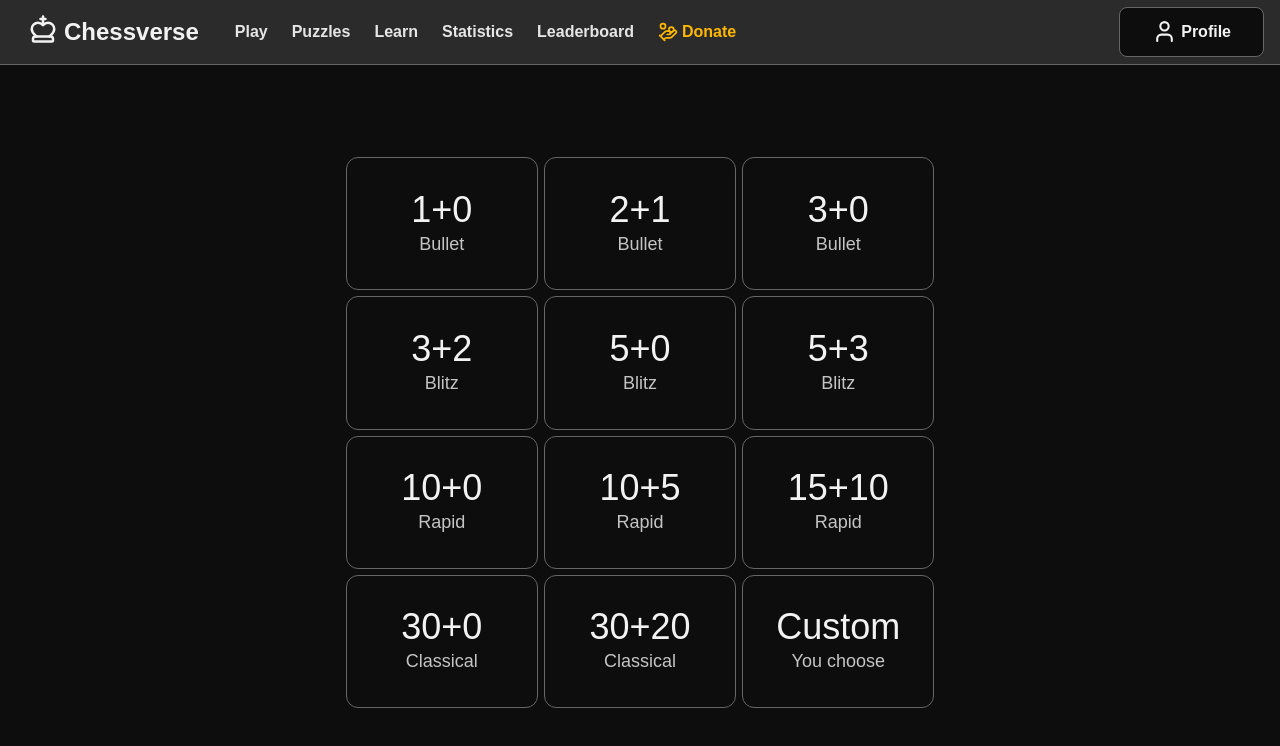
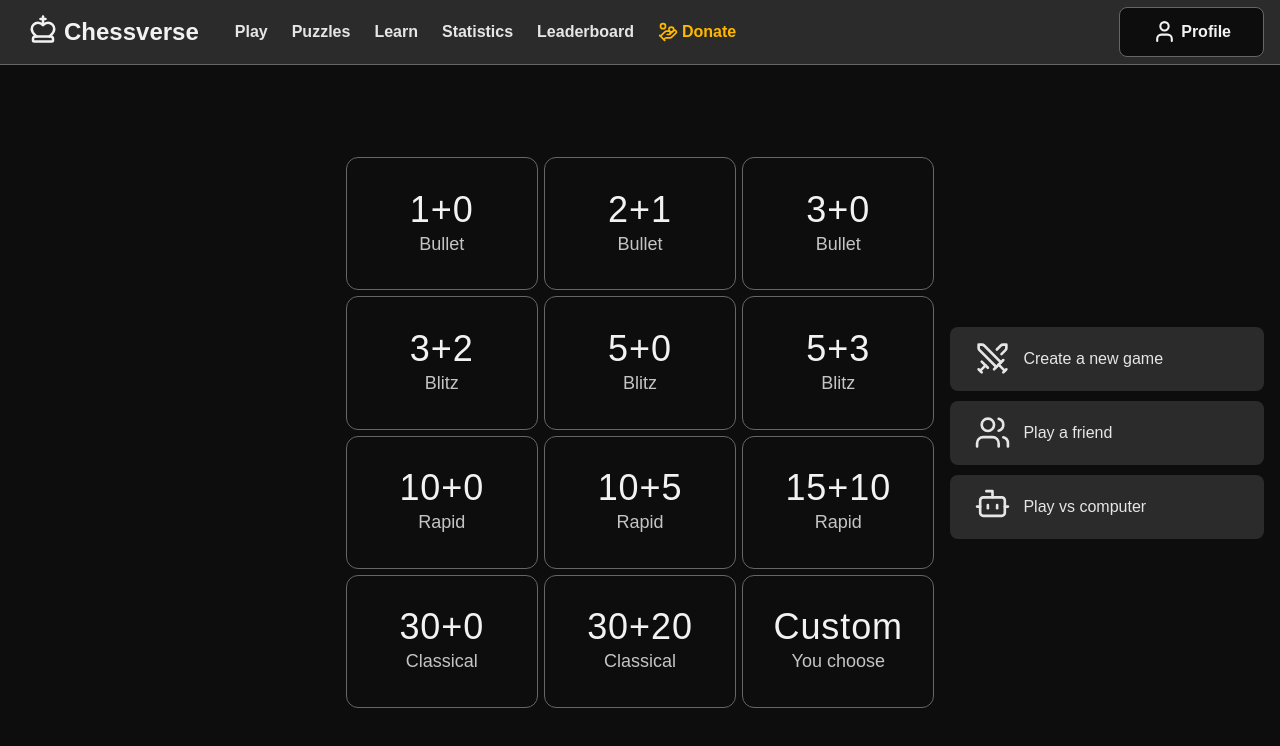
Before and after one commit to Someone139/Chessverse, a Next.js app: page / in a window 1280 px wide. Shown: the top 746 px of the page. Built offline with nearby package versions, Linux system fonts and the light colour scheme.

Commit message:
Side Buttons
Made buttons on the side of HomePage (only bottom one works). Separated Custom from the rest of the TimeControlGrid so that I can make a popup to choose custom time controls. Also made it so that clicking the Home button would refresh the page rather than setting Page to "Home".

```diff
--- a/components/GameInfo.tsx
+++ b/components/GameInfo.tsx
@@ -30,7 +30,7 @@ export default function GameInfo({
                     Time Control
                 </p>
                 <p className="mt-1 text-lg font-semibold text-text-950">
-                    {selectedTimeControl?.name}
+                    {selectedTimeControl ? selectedTimeControl.id : "10 + 0"}
                 </p>
             </div>
 
--- a/components/HomePage.tsx
+++ b/components/HomePage.tsx
@@ -20,15 +20,41 @@ export default function HomePage({
   return (
     <div className="grid grid-cols-[27%_1fr_27%] text-center items-center bg-background-50 overflow-auto">
 
-      <div />
+        <div>
 
-      <TimeControlGrid
-        selectedTimeControl={selectedTimeControl}
-        setSelectedTimeControl={setSelectedTimeControl}
-        setPage={setPage}
-      />
+        </div>
 
-      <div />
+        <TimeControlGrid
+            selectedTimeControl={selectedTimeControl}
+            setSelectedTimeControl={setSelectedTimeControl}
+            setPage={setPage}
+        />
+
+        {/* Other Buttons */}
+        <div className="flex flex-col items-center justify-center px-4 gap-2.5">
+            <button
+            className="group flex items-center bg-background-100 h-16 w-full justify-start px-6 text-text-900 rounded-lg cursor-pointer gap-3 hover:text-primary-500 hover:bg-background-200 transition-all duration-200"
+            >
+                <Swords size={37} strokeWidth={1.7} className="group-hover:motion-safe:animate-mini-bounce"/>
+                <p className="text-text-900">Create a new game</p>
+            </button>
+            <button
+            className="group flex items-center bg-background-100 h-16 w-full justify-start px-6 text-text-900 rounded-lg cursor-pointer gap-3 hover:text-primary-500 hover:bg-background-200 transition-all duration-200"
+            >
+                <Users size={37} strokeWidth={1.7} className="group-hover:motion-safe:animate-mini-bounce"/>
+                <p className="text-text-900">Play a friend</p>
+            </button>
+            <button
+            onClick={() => {
+                setPage("Home")
+                // Replace above for the choosing time popup referenced in TimeControlGrid
+            }}
+            className="group flex items-center bg-background-100 h-16 w-full justify-start px-6 text-text-900 rounded-lg cursor-pointer gap-3 hover:text-primary-500 hover:bg-background-200 transition-all duration-200"
+            >
+                <Bot size={37} strokeWidth={1.7} className="mb-1.5 group-hover:motion-safe:animate-mini-bounce"/>
+                <p className="text-text-900">Play vs computer</p>
+            </button>
+        </div>
 
     </div>
   );
--- a/components/TimeControlGrid.tsx
+++ b/components/TimeControlGrid.tsx
@@ -1,6 +1,6 @@
 "use client";
 
-import React from "react";
+import { useState } from 'react';
 
 export type TimeControl = {
   id: string;
@@ -22,20 +22,20 @@ export default function TimeControlGrid({
   setPage,
 }: Props) {
     const timeControls: TimeControl[] = [
-    { id: "1+0", name: "1+0", base: 60, increment: 0, type: "Bullet" },
-    { id: "2+1", name: "2+1", base: 120, increment: 1, type: "Bullet" },
-    { id: "3+0", name: "3+0", base: 180, increment: 0, type: "Bullet" },
+        { id: "1 + 0", name: "1+0", base: 60, increment: 0, type: "Bullet" },
+        { id: "2 + 1", name: "2+1", base: 120, increment: 1, type: "Bullet" },
+        { id: "3 + 0", name: "3+0", base: 180, increment: 0, type: "Bullet" },
 
-    { id: "3+2", name: "3+2", base: 180, increment: 2, type: "Blitz" },
-    { id: "5+0", name: "5+0", base: 300, increment: 0, type: "Blitz" },
-    { id: "5+3", name: "5+3", base: 300, increment: 3, type: "Blitz" },
+        { id: "3 + 2", name: "3+2", base: 180, increment: 2, type: "Blitz" },
+        { id: "5 + 0", name: "5+0", base: 300, increment: 0, type: "Blitz" },
+        { id: "5 + 3", name: "5+3", base: 300, increment: 3, type: "Blitz" },
 
-    { id: "10+0", name: "10+0", base: 600, increment: 0, type: "Rapid" },
-    { id: "10+5", name: "10+5", base: 600, increment: 5, type: "Rapid" },
-    { id: "15+10", name: "15+10", base: 900, increment: 10, type: "Rapid" },
+        { id: "10 + 0", name: "10+0", base: 600, increment: 0, type: "Rapid" },
+        { id: "10 + 5", name: "10+5", base: 600, increment: 5, type: "Rapid" },
+        { id: "15 + 10", name: "15+10", base: 900, increment: 10, type: "Rapid" },
 
-    { id: "30+0", name: "30+0", base: 1800, increment: 0, type: "Classical" },
-    { id: "30+20", name: "30+20", base: 1800, increment: 20, type: "Classical" },
+        { id: "30 + 0", name: "30+0", base: 1800, increment: 0, type: "Classical" },
+        { id: "30 + 20", name: "30+20", base: 1800, increment: 20, type: "Classical" },
         { id: "Custom", name: "Custom", base: 900, increment: 5, type: "You choose" },
     ];
 
@@ -45,17 +45,24 @@ export default function TimeControlGrid({
             <button
                 key={control.id}
                 onClick={() => {
+                    if (control.id !== "Custom") {
                         setSelectedTimeControl(control);
                         setPage("Game");
+                    }
+                    else {
+                        setSelectedTimeControl(control);
+                        setPage("Home")
+                        // Replace above, choosing the time popup here (centered)
+                    }
                 }}
                 className={`flex flex-col items-center justify-center text-center rounded-xl border border-border cursor-pointer transition-all duration-200
                 ${
-                selectedTimeControl?.id === control.id
+                    selectedTimeControl?.id === "Custom" && selectedTimeControl?.id === control.id
                     ? "bg-primary-500 border-primary-500"
                     : "border-border hover:bg-primary-500/40"
                 }`}
                 >
-            <p className="text-text-950 text-4xl font-thin">
+                <p className="text-text-950 tracking-wide text-4xl font-thin">
                     {control.name}
                 </p>
                 <p className="text-text-950/80 text-lg">
--- a/components/TopBar.tsx
+++ b/components/TopBar.tsx
@@ -12,10 +12,10 @@ export default function TopBar({ setPage }: Props) {
         <div className="flex items-center justify-self-start ml-2">
             {/* Button to home page (LEFT)*/}
             <button
-            onClick={() => setPage("Home")}
-            className="flex gap-1.5 cursor-pointer items-center py-3 px-1 rounded-lg text-text-950 hover:text-primary-500 transition-all duration-200"
+            onClick={() => window.location.reload()}
+            className="group flex gap-1.5 cursor-pointer items-center py-3 px-1 rounded-lg text-text-950 hover:text-primary-500 transition-all duration-200"
             >
-            <ChessKing size={30} className="-mt-1.5"/>
+            <ChessKing size={30} className="-mt-1.5 group-hover:rotate-90 transition-transform duration-500"/>
             <div className="font-bold text-2xl">
                 Chessverse
             </div>
```
Lines whose indentation alone changed are shown as unchanged.
